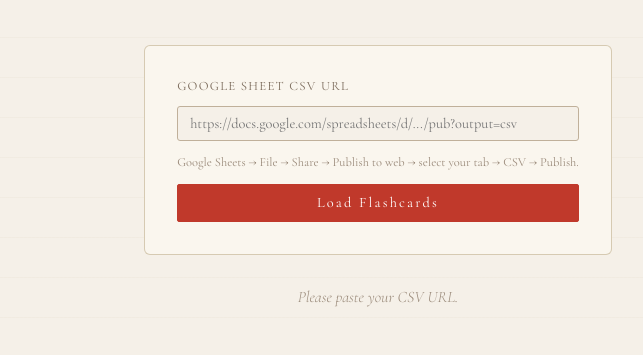
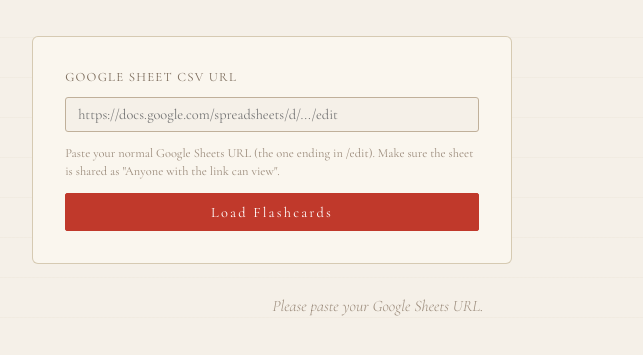
Before and after one commit to eamondevine/eamondevine.github.io, a website: page chinese-flash-cards/index.html in a window 1280 px wide. Both pictures are taken after a click on the button "Load Flashcards". Shown: the part 283-638 px from the top of the page, without its empty margins (262-905 px from the left). Drawn offline with nearby package versions, Linux system fonts and the light colour scheme.

Commit message:
Now don't need csv thing, just the link

```diff
--- a/chinese-flash-cards/index.html
+++ b/chinese-flash-cards/index.html
@@ -305,11 +305,11 @@
         <input
           id="csvUrl"
           type="text"
-          placeholder="https://docs.google.com/spreadsheets/d/.../pub?output=csv"
+          placeholder="https://docs.google.com/spreadsheets/d/.../edit"
         />
         <small style="color: #9a8a7a; font-size: 0.78rem; line-height: 1.5">
-          Google Sheets → File → Share → Publish to web → select your tab → CSV
-          → Publish.
+          Paste your normal Google Sheets URL (the one ending in /edit). Make
+          sure the sheet is shared as "Anyone with the link can view".
         </small>
         <button class="primary" onclick="loadSheet()">Load Flashcards</button>
       </div>
@@ -367,12 +367,23 @@
 
       // ── Fetch ──────────────────────────────────────────────
       async function loadSheet() {
-        const url = document.getElementById("csvUrl").value.trim();
+        let url = document.getElementById("csvUrl").value.trim();
         const status = document.getElementById("setupStatus");
         if (!url) {
-          status.textContent = "Please paste your CSV URL.";
+          status.textContent = "Please paste your Google Sheets URL.";
           return;
         }
+
+        // Auto-convert any Google Sheets URL to a CSV export URL
+        const idMatch = url.match(/spreadsheets\/d\/([a-zA-Z0-9-_]+)/);
+        const gidMatch = url.match(/gid=([0-9]+)/);
+        if (idMatch) {
+          const id = idMatch[1];
+          const gid = gidMatch ? gidMatch[1] : "0";
+          url = `https://docs.google.com/spreadsheets/d/${id}/export?format=csv&gid=${gid}`;
+          console.log("Converted URL:", url);
+        }
+
         status.textContent = "Fetching sheet…";
 
         let csvText = null;
```
